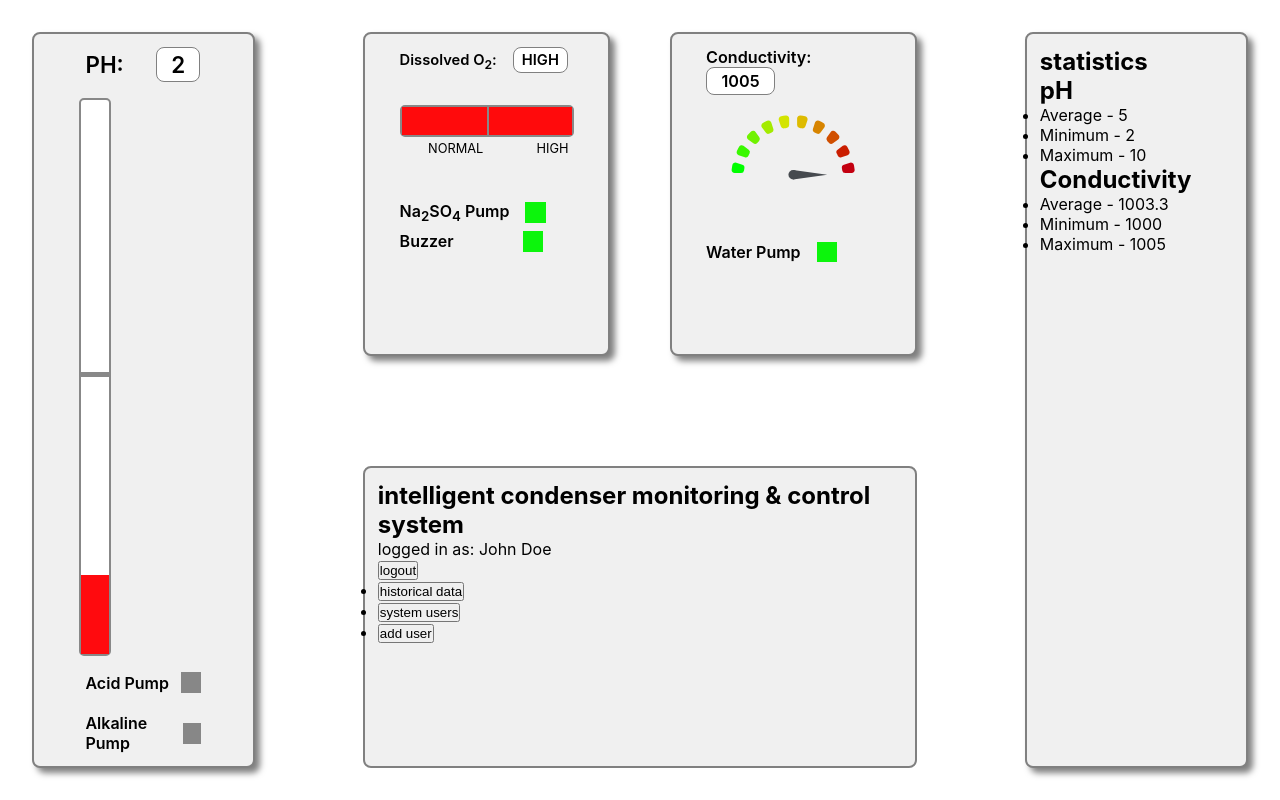
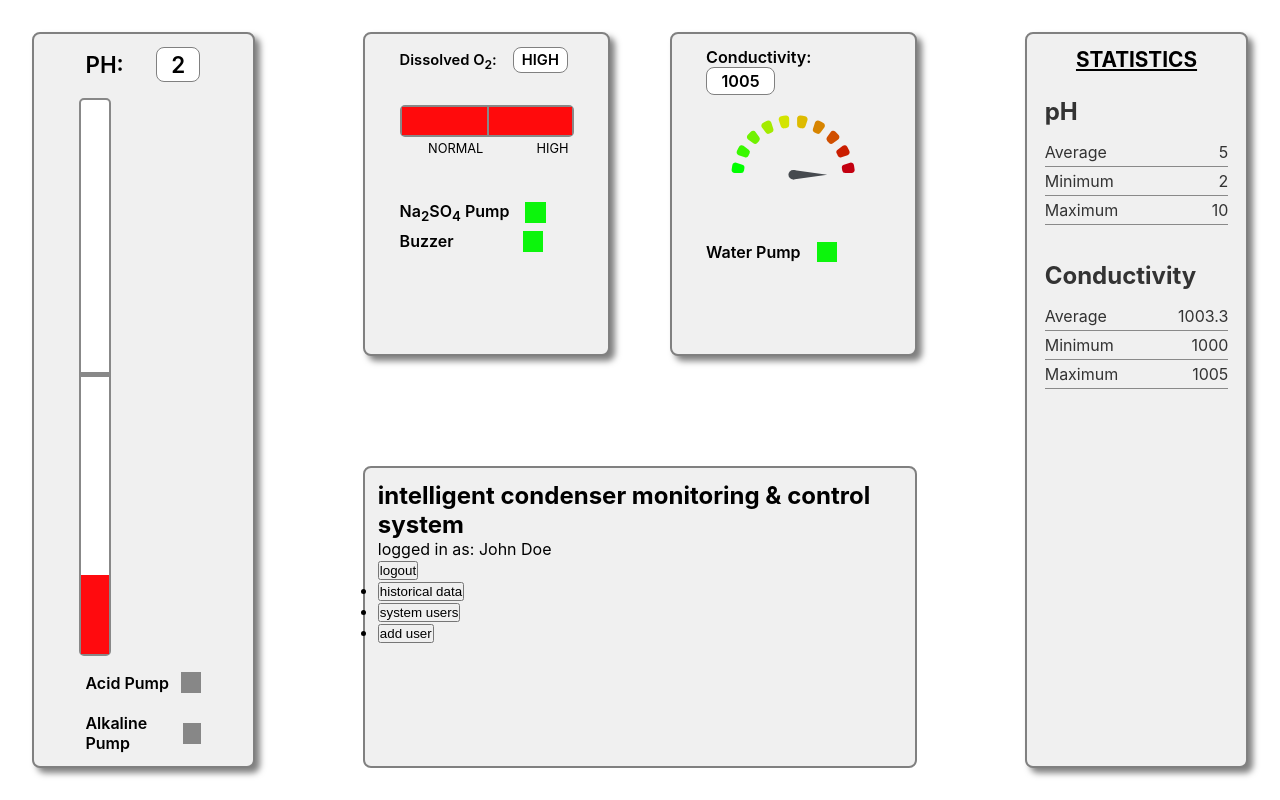
Before and after one commit to iamndlovu/intelligence-condensor-tube-monitoring-control-system, a React (Create React App) app in the folder dashboard/: page / in a window 1280 px wide. Built offline with nearby package versions, Linux system fonts and the light colour scheme.

Commit message:
stats display component

```diff
--- a/dashboard/src/components/Dashboard/index.js
+++ b/dashboard/src/components/Dashboard/index.js
@@ -4,6 +4,7 @@ import PhContainer from '../PhContainer';
 import styles from './Dashboard.module.scss';
 import ConductivityContainer from '../ConductivityContainer';
 import DissolvedContainer from '../DissolvedContainer';
+import Statistics from '../Statistics';
 
 const data = [
   {
@@ -142,43 +143,14 @@ const Dashboard = () => {
         </section>
 
         <section className={`${styles.sectionContainer} ${styles.stats}`}>
-          <h1>statistics</h1>
-          <div>
-            <article>
-              <h2>pH</h2>
-              <ul>
-                <li>
-                  <span>Average - </span>
-                  <span>{avgPH}</span>
-                </li>
-                <li>
-                  <span>Minimum - </span>
-                  <span>{minPH}</span>
-                </li>
-                <li>
-                  <span>Maximum - </span>
-                  <span>{maxPH}</span>
-                </li>
-              </ul>
-            </article>
-            <article>
-              <h2>Conductivity</h2>
-              <ul>
-                <li>
-                  <span>Average - </span>
-                  <span>{avgConductivity}</span>
-                </li>
-                <li>
-                  <span>Minimum - </span>
-                  <span>{minConductivity}</span>
-                </li>
-                <li>
-                  <span>Maximum - </span>
-                  <span>{maxConductivity}</span>
-                </li>
-              </ul>
-            </article>
-          </div>
+          <Statistics
+            avgConductivity={avgConductivity}
+            minConductivity={minConductivity}
+            maxConductivity={maxConductivity}
+            avgPH={avgPH}
+            minPH={minPH}
+            maxPH={maxPH}
+          />
         </section>
       </main>
     </div>
--- /dev/null
+++ b/dashboard/src/components/Statistics/Statistics.module.scss
@@ -0,0 +1,49 @@
+.Statistics {
+  width: 100%;
+  height: 100%;
+  display: flex;
+  flex-direction: column;
+  align-items: center;
+  justify-content: flex-start;
+
+  & > h1 {
+    font-size: 1.3rem;
+    text-transform: uppercase;
+    margin-bottom: 1.6rem;
+    text-decoration: underline;
+  }
+
+  & > div {
+    width: 95%;
+    color: #333;
+    display: grid;
+    grid-template-columns: repeat(1, 1fr);
+    grid-auto-rows: max-content;
+    row-gap: 2rem;
+
+    article {
+      width: 100%;
+
+      h2 {
+        margin-bottom: 1rem;
+      }
+
+      ul {
+        list-style: none;
+
+        li {
+          display: flex;
+          align-items: center;
+          justify-content: space-between;
+        }
+
+        .line {
+          height: 1px;
+          background-color: #898989;
+          width: 100%;
+          margin: 0.25rem 0;
+        }
+      }
+    }
+  }
+}
--- /dev/null
+++ b/dashboard/src/components/Statistics/index.js
@@ -0,0 +1,62 @@
+import React from 'react';
+
+import styles from './Statistics.module.scss';
+
+const Statistics = ({
+  avgPH,
+  minPH,
+  maxPH,
+  avgConductivity,
+  minConductivity,
+  maxConductivity,
+}) => {
+  return (
+    <article className={styles.Statistics}>
+      <h1>statistics</h1>
+      <div>
+        <article>
+          <h2>pH</h2>
+          <ul>
+            <li>
+              <span>Average</span>
+              <span>{avgPH}</span>
+            </li>
+            <div className={styles.line}></div>
+            <li>
+              <span>Minimum</span>
+              <span>{minPH}</span>
+            </li>
+            <div className={styles.line}></div>
+            <li>
+              <span>Maximum</span>
+              <span>{maxPH}</span>
+            </li>
+            <div className={styles.line}></div>
+          </ul>
+        </article>
+        <article>
+          <h2>Conductivity</h2>
+          <ul>
+            <li>
+              <span>Average</span>
+              <span>{avgConductivity}</span>
+            </li>
+            <div className={styles.line}></div>
+            <li>
+              <span>Minimum</span>
+              <span>{minConductivity}</span>
+            </li>
+            <div className={styles.line}></div>
+            <li>
+              <span>Maximum</span>
+              <span>{maxConductivity}</span>
+            </li>
+            <div className={styles.line}></div>
+          </ul>
+        </article>
+      </div>
+    </article>
+  );
+};
+
+export default Statistics;
```
